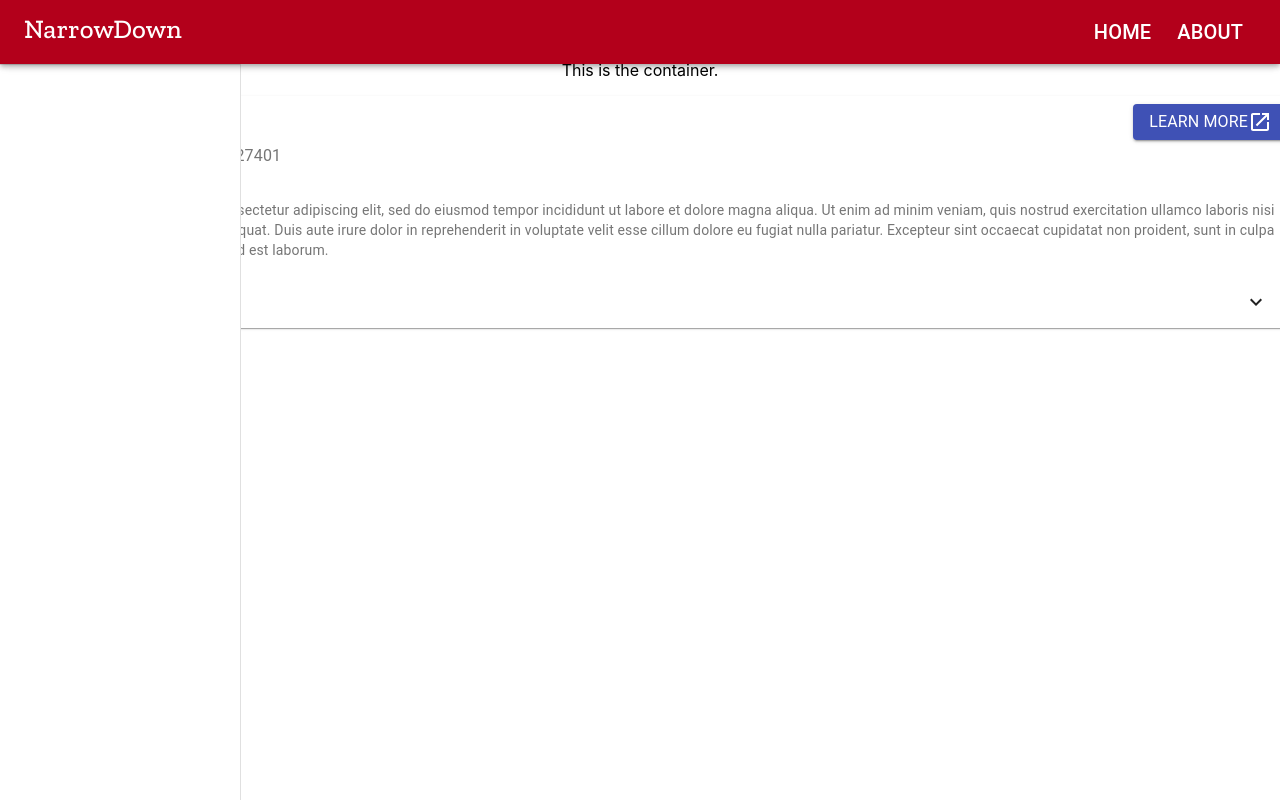
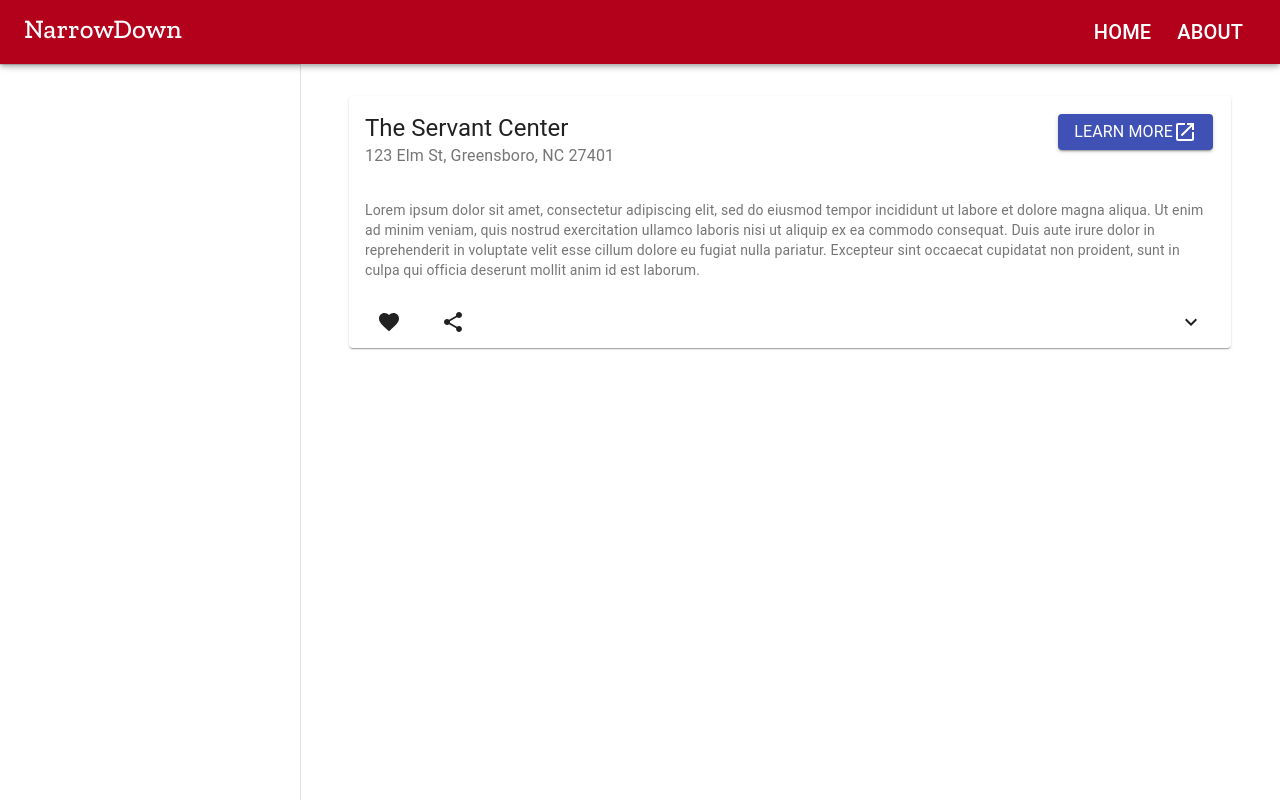
Before and after one commit to tehroot/codelinq6.0, a React (Create React App) app in the folder frontend/: page / in a window 1280 px wide. Built offline with nearby package versions, Linux system fonts and the light colour scheme.

Commit message:
screw it we're hardcoding the sidebar width

```diff
--- a/frontend/src/search/Results/ResultCard.js
+++ b/frontend/src/search/Results/ResultCard.js
@@ -19,8 +19,8 @@ import OpenInNewIcon from '@material-ui/icons/OpenInNew';
 
 const useStyles = makeStyles(theme => ({
   card: {
-	width: "100%",
-	minWidth: "100%",
+	width: "90%",
+	minWidth: "90%",
 	margin: "1em",
   },
   expand: {
@@ -33,9 +33,9 @@ const useStyles = makeStyles(theme => ({
   expandOpen: {
     transform: 'rotate(180deg)',
   },
-  avatar: {
-    backgroundColor: red[500],
-  },
+  button: {
+	  margin: '10px'
+  }
 }));
 
 export default function ResultCard(props) {
@@ -52,11 +52,11 @@ export default function ResultCard(props) {
       <CardHeader
         action={
 			// call to action button
-		<Button variant="contained" color="primary" className={classes.button}>
-			<Typography>Learn More</Typography>
-			{/* This Button uses a Font Icon, see the installation instructions in the docs. */}
-			<OpenInNewIcon>send</OpenInNewIcon>
-		</Button>
+			<Button variant="contained" color="primary" className={classes.button}>
+				<Typography>Learn More</Typography>
+				{/* This Button uses a Font Icon, see the installation instructions in the docs. */}
+				<OpenInNewIcon>send</OpenInNewIcon>
+			</Button>
         }
 		title = {title}
 		titleTypographyProps = {{align: 'left'}}
--- a/frontend/src/search/Results/index.js
+++ b/frontend/src/search/Results/index.js
@@ -1,12 +1,26 @@
 import React from 'react';
+import { makeStyles } from '@material-ui/core/styles';
 
 import ResultCard from './ResultCard';
 
+const useStyles = makeStyles(theme => ({
+	root: {
+		display: 'flex',
+		flexWrap: 'wrap',
+
+		justifyContent: 'center',
+		alignItems: 'center',
+		textAlign: 'center',
+
+		marginTop: '20px'
+	}
+}));
+
 function Results() {
+	const classes = useStyles();
 
 	return(
-		<div>
-			This is the container.
+		<div className={classes.root}>
 			<ResultCard title="The Servant Center" addressline="123 Elm St, Greensboro, NC 27401"
 				shortdesc="Lorem ipsum dolor sit amet, consectetur adipiscing elit, sed do eiusmod tempor incididunt ut labore et dolore magna aliqua. Ut enim ad minim veniam, quis nostrud exercitation ullamco laboris nisi ut aliquip ex ea commodo consequat. Duis aute irure dolor in reprehenderit in voluptate velit esse cillum dolore eu fugiat nulla pariatur. Excepteur sint occaecat cupidatat non proident, sunt in culpa qui officia deserunt mollit anim id est laborum."
 				 />
--- a/frontend/src/search/TagDrawer/index.js
+++ b/frontend/src/search/TagDrawer/index.js
@@ -5,20 +5,11 @@ import Drawer from '@material-ui/core/Drawer';
 import Toolbar from '@material-ui/core/Toolbar';
 import Divider from '@material-ui/core/Divider';
 
-import Fab from '@material-ui/core/Fab';
-import AddIcon from '@material-ui/icons/Add';
-import Icon from '@material-ui/core/Icon';
-import DeleteIcon from '@material-ui/icons/Delete';
-
-const drawerWidth = 240;
+const drawerWidth = 300;
 
 const useStyles = makeStyles(theme => ({
-	root: {
-		display: 'flex',
-	},
 	drawer: {
 		width: drawerWidth,
-		flexShrink: 0,
 	},
 	drawerPaper: {
 		width: drawerWidth,
@@ -29,7 +20,7 @@ function TagDrawer() {
 	const classes = useStyles();
 
 	return(
-		<div className={classes.root}>
+
 			<Drawer
 			className={classes.drawer}
 			variant="permanent"
@@ -38,10 +29,8 @@ function TagDrawer() {
 			}}
 			>
 				<Toolbar></Toolbar>
-
 				<Divider />
 			</Drawer>
-		</div>
 	);
 };
 
--- a/frontend/src/search/index.js
+++ b/frontend/src/search/index.js
@@ -1,15 +1,25 @@
 import React from 'react';
+import { makeStyles } from '@material-ui/core/styles';
 
 import TagDrawer from './TagDrawer';
 import Results from './Results';
 
+const useStyles = makeStyles(theme => ({
+	content: {
+		marginLeft: '300px'
+	}
+}));
+
 function Search() {
+	const classes = useStyles();
 
 	return(
-		<React.Fragment>
+		<div>
 			<TagDrawer />
-			<Results />
-		</React.Fragment>
+			<div className={classes.content}>
+				<Results />
+			</div>
+		</div>
 	);
 }
 
```
